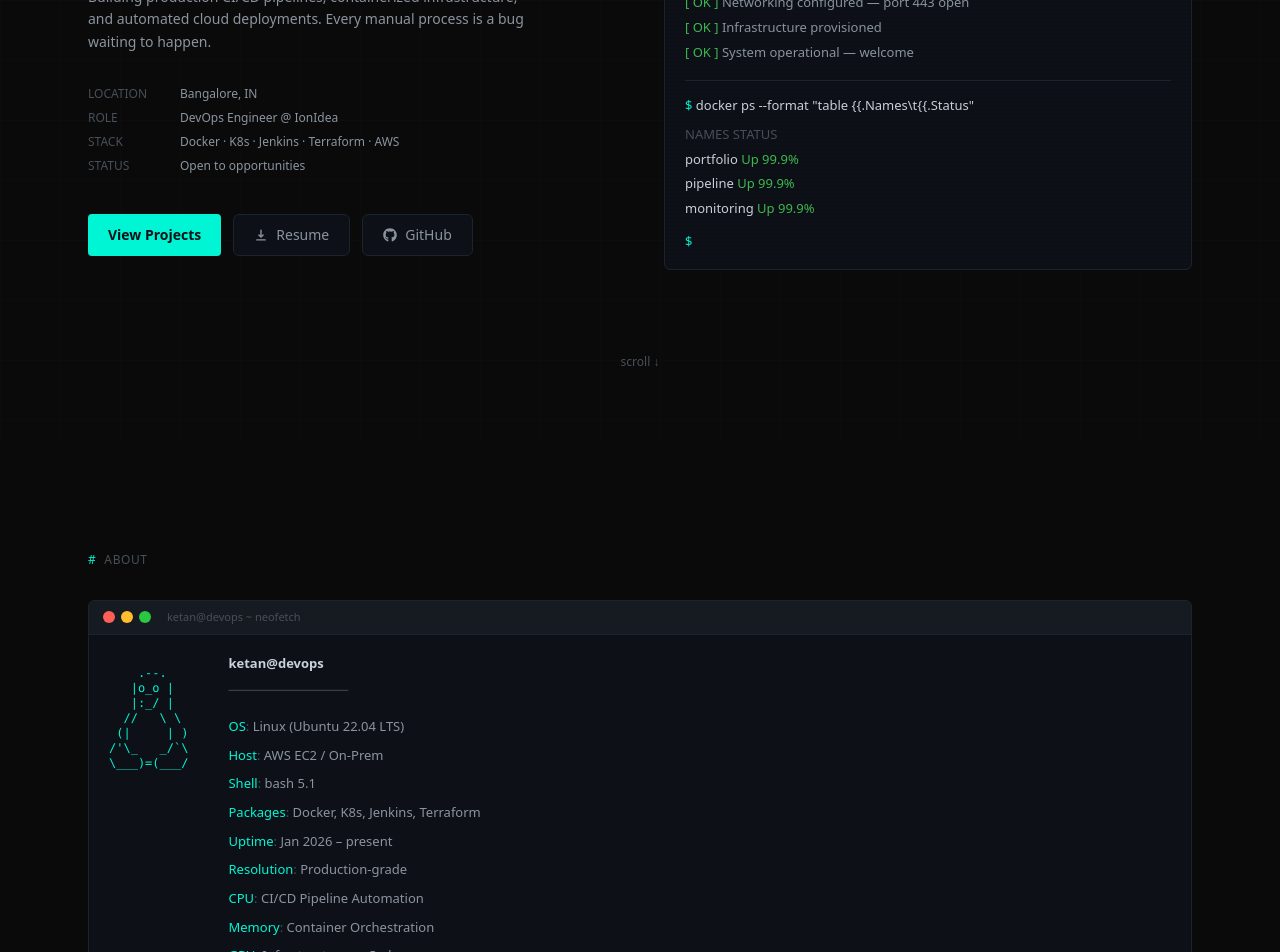
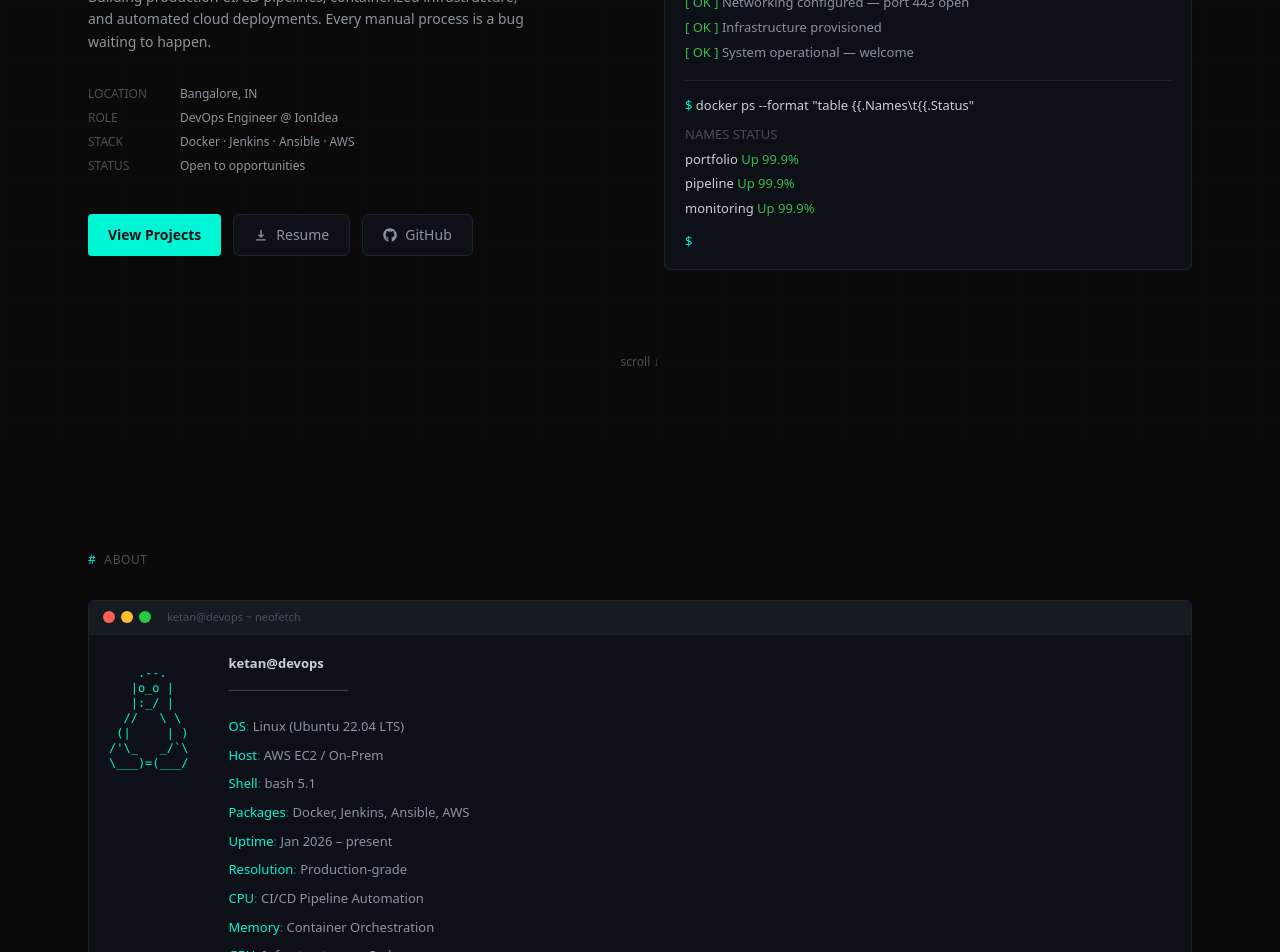
Before and after one commit to ketanayatti/mywebsite, a Next.js app: page / in a window 1280 px wide. Shown: the part 360-1312 px from the top of the page. Built offline with nearby package versions, Linux system fonts and the light colour scheme; no server answers.

Commit message:
chore: update tech stack in README and components to reflect current tools and practices

```diff
--- a/src/components/About.tsx
+++ b/src/components/About.tsx
@@ -7,7 +7,7 @@ const sysInfo = [
   { key: "OS", val: "Linux (Ubuntu 22.04 LTS)" },
   { key: "Host", val: "AWS EC2 / On-Prem" },
   { key: "Shell", val: "bash 5.1" },
-  { key: "Packages", val: "Docker, K8s, Jenkins, Terraform" },
+  { key: "Packages", val: "Docker, Jenkins, Ansible, AWS" },
   { key: "Uptime", val: "Jan 2026 – present" },
   { key: "Resolution", val: "Production-grade" },
   { key: "CPU", val: "CI/CD Pipeline Automation" },
--- a/src/components/Hero.tsx
+++ b/src/components/Hero.tsx
@@ -107,7 +107,7 @@ export default function Hero() {
               {[
                 { key: "LOCATION", val: "Bangalore, IN" },
                 { key: "ROLE", val: "DevOps Engineer @ IonIdea" },
-                { key: "STACK", val: "Docker · K8s · Jenkins · Terraform · AWS" },
+                { key: "STACK", val: "Docker · Jenkins · Ansible · AWS" },
                 { key: "STATUS", val: "Open to opportunities" },
               ].map((item) => (
                 <div key={item.key} className="flex gap-3">
--- a/src/components/Infrastructure.tsx
+++ b/src/components/Infrastructure.tsx
@@ -42,7 +42,7 @@ const architectureNodes = [
       { key: "access", val: "IAM role-based" },
       { key: "firewall", val: "security groups" },
       { key: "storage", val: "S3 + EBS" },
-      { key: "provisioning", val: "Terraform" },
+      { key: "provisioning", val: "Ansible" },
     ],
   },
 ];
--- a/src/components/TechStack.tsx
+++ b/src/components/TechStack.tsx
@@ -15,8 +15,6 @@ import {
   SiNodedotjs,
   SiMongodb,
   SiMysql,
-  SiKubernetes,
-  SiTerraform,
   SiAnsible,
   SiPrometheus,
   SiGrafana,
@@ -33,10 +31,8 @@ interface Tool {
 
 const tools: Tool[] = [
   { name: "Docker", icon: SiDocker, status: "running", category: "container" },
-  { name: "Kubernetes", icon: SiKubernetes, status: "running", category: "orchestration" },
   { name: "Jenkins", icon: SiJenkins, status: "running", category: "ci/cd" },
   { name: "GitHub Actions", icon: SiGithubactions, status: "running", category: "ci/cd" },
-  { name: "Terraform", icon: SiTerraform, status: "running", category: "iac" },
   { name: "Ansible", icon: SiAnsible, status: "running", category: "config" },
   { name: "AWS", icon: FaAws, status: "running", category: "cloud" },
   { name: "Linux", icon: SiLinux, status: "running", category: "os" },
```
Also changed, not shown: 1 other file (tests, documents, lock files or other folders).
